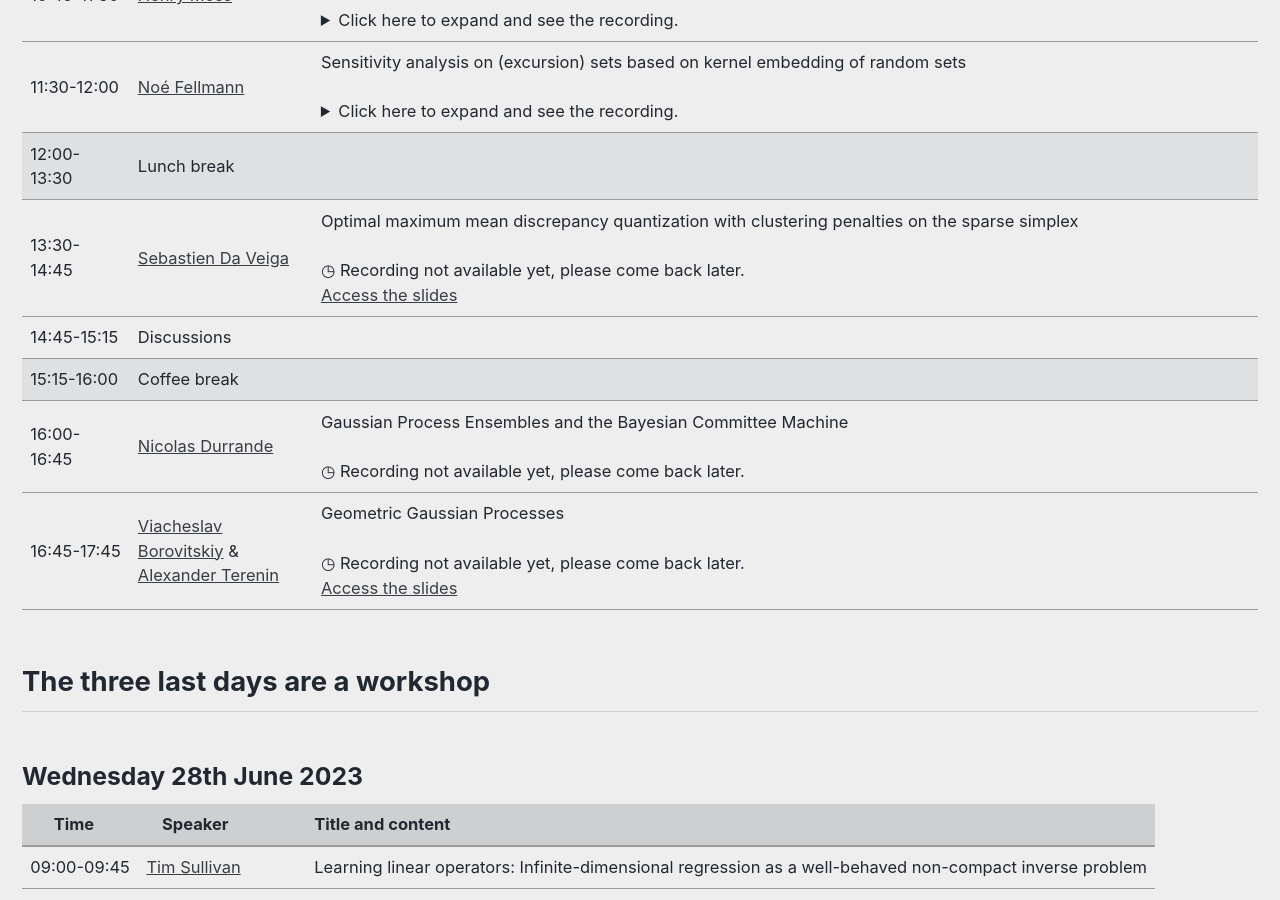
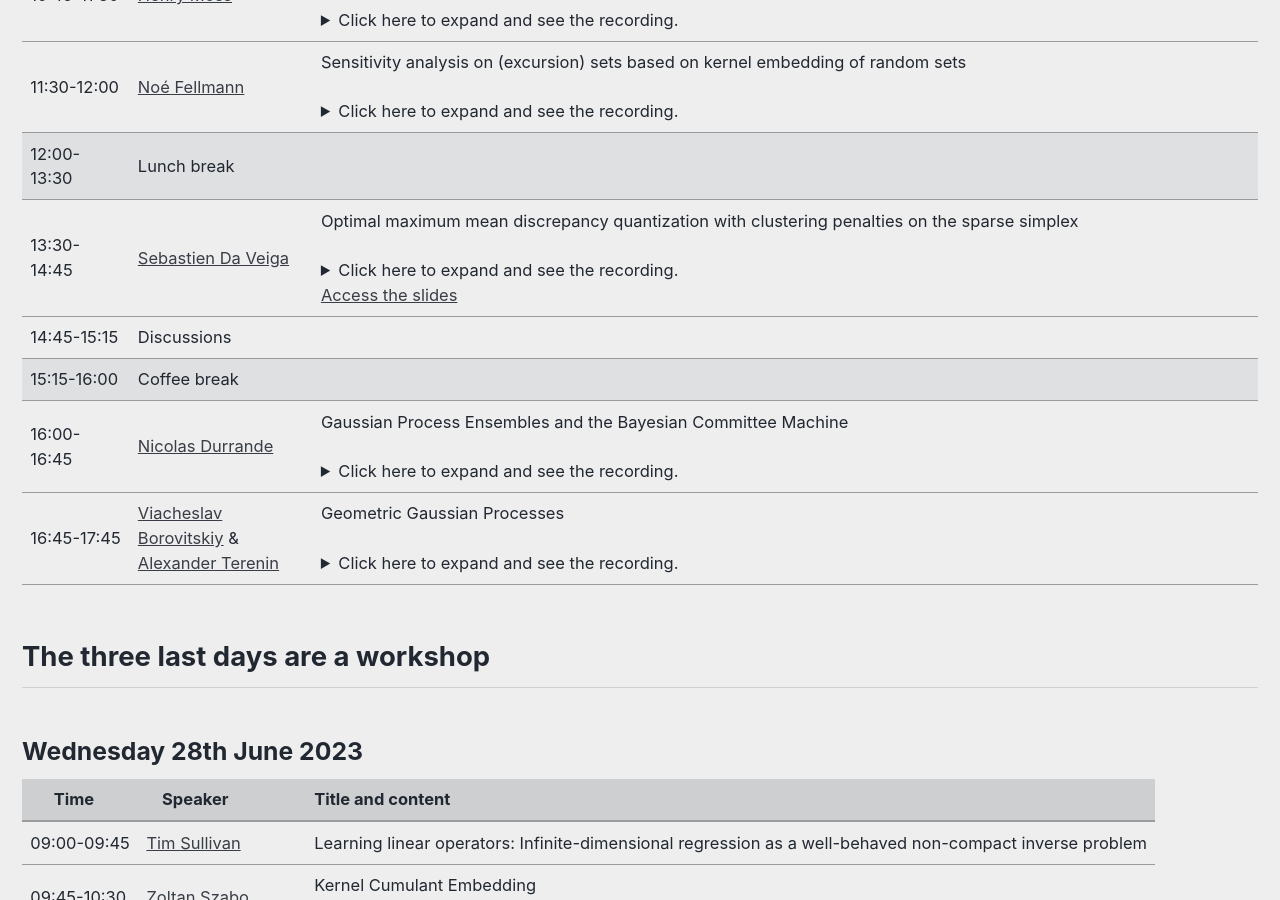
Before and after one commit to LIKE23-Bern/LIKE23-Bern.github.io, a Jekyll site: the page built from _pages/program.md, in a window 1280 px wide and 900 px high, scrolled down 1838 px. Built offline with Jekyll 4.4.1, drawn with Linux system fonts in a browser that asks for light colours; cached includes are drawn as plain includes.

Commit message:
Update program.md

```diff
--- a/_pages/program.md
+++ b/_pages/program.md
@@ -220,16 +220,18 @@ header:
 		<td>
 		</td>
 	</tr>
-  <tr>
+   <tr>
 		<td> 13:30-14:45 </td>
 		<td>
 		    <a href="https://ensai.fr/en/equipe/da-veiga-sebastien/" target="_blank"> Sebastien Da Veiga </a>
 		</td>
 		<td>
 		   Optimal maximum mean discrepancy quantization with clustering penalties on the sparse simplex<br />
-		   <br /> &#9719; Recording not available yet, please come back later. <br />
-		    <a href="https://like23-bern.github.io/assets/slides/QuantizationMMD_DaVeiga_LIKE2023.pdf">Access the slides</a>
-	    </td>
+		    <br><details> <br> <summary> Click here to expand and see the recording. </summary><br>
+		    <iframe name="Tobira Player" src="https://tobira.unibe.ch/~embed/!v/KSTDV-LwalX" allow=fullscreen style="border: none; width: 100%; aspect-ratio: 16/9;"></iframe>
+		    <br></details>
+      <a href="https://like23-bern.github.io/assets/slides/QuantizationMMD_DaVeiga_LIKE2023.pdf">Access the slides</a>
+		</td>
 	</tr>
     <tr>
 		<td> 14:45-15:15 </td>
@@ -254,8 +256,10 @@ header:
 		</td>
 		<td>
 		    Gaussian Process Ensembles and the Bayesian Committee Machine <br />
-		   <br /> &#9719; Recording not available yet, please come back later.
-	    </td>
+		    <br><details> <br> <summary> Click here to expand and see the recording. </summary><br>
+		    <iframe name="Tobira Player" src="https://tobira.unibe.ch/~embed/!v/G6M1AlmecCW" allow=fullscreen style="border: none; width: 100%; aspect-ratio: 16/9;"></iframe>
+		    <br></details>
+		</td>
 	</tr>
     <tr>
 		<td> 16:45-17:45 </td>
@@ -265,9 +269,10 @@ header:
 		</td>
 		<td>
 	        Geometric Gaussian Processes<br />
-		   <br /> &#9719; Recording not available yet, please come back later.<br />
-		    <a href="https://vab.im/download/2023-06-27-Geometric-Gaussian-Processes">Access the slides</a>
-	    </td>
+		    <br><details> <br> <summary> Click here to expand and see the recording. </summary><br>
+		    <iframe name="Tobira Player" src="https://tobira.unibe.ch/~embed/!v/Db9rME39lYF" allow=fullscreen style="border: none; width: 100%; aspect-ratio: 16/9;"></iframe>
+		    <br></details>
+		</td>
 	</tr>
 </tbody>
 </table>
```
